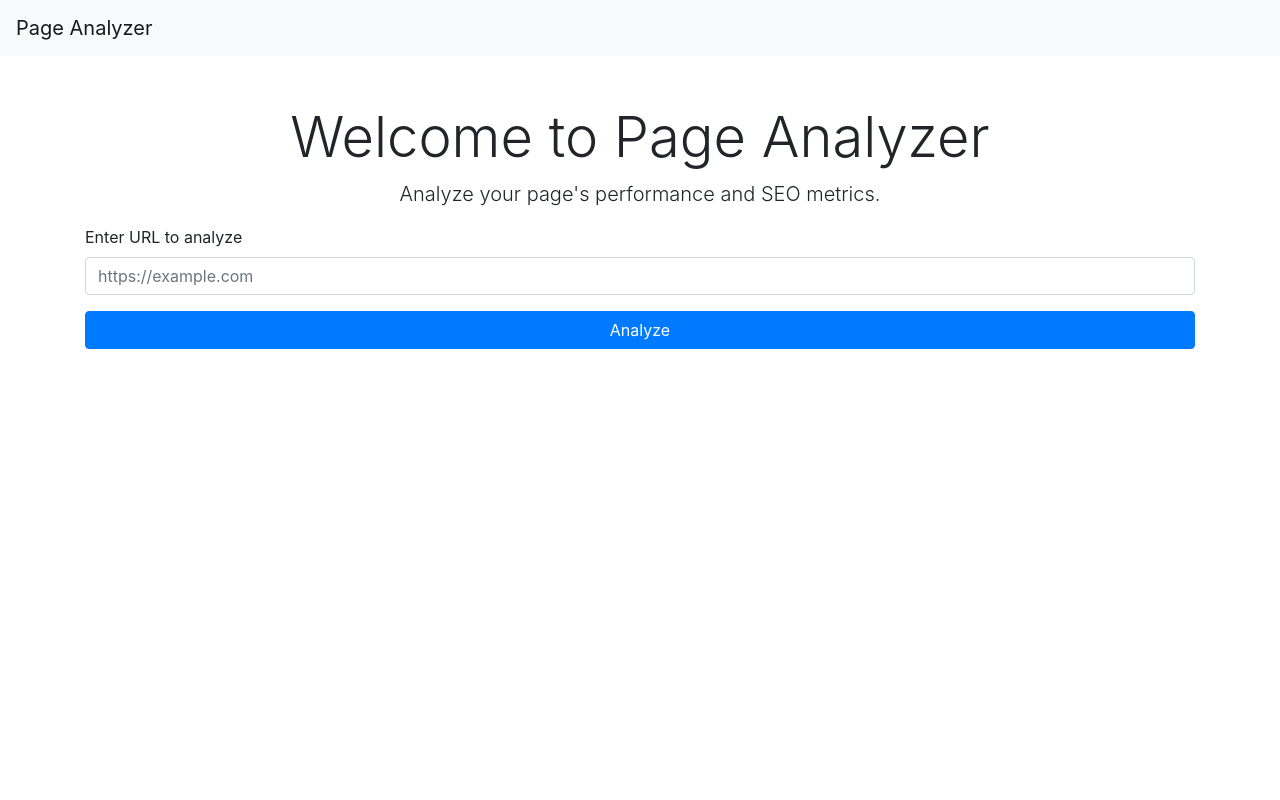
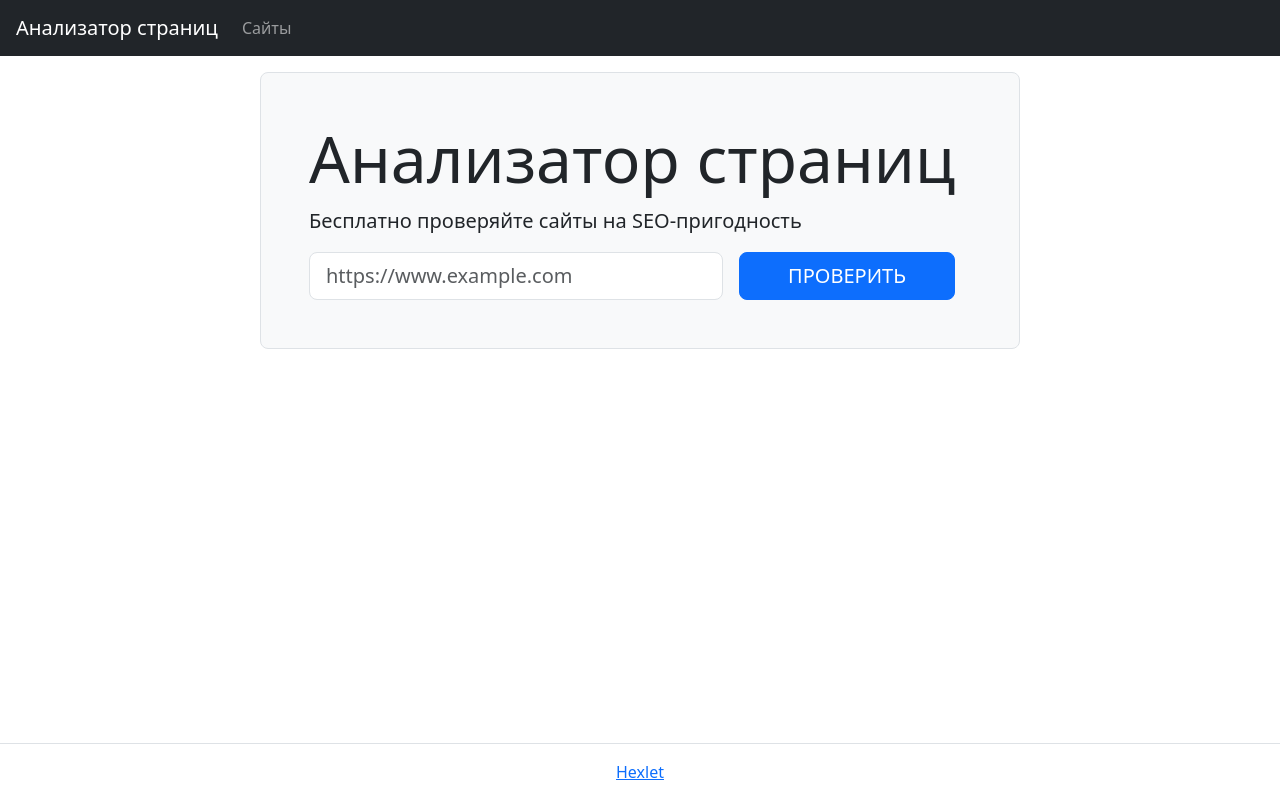
Before and after one commit to LovichLevich/python-project-83, a Flask app: page / in a window 1280 px wide. Run offline with Flask 2, Linux system fonts and the light colour scheme; some libraries are stand-ins or nearby versions.

Commit message:
Added templates

```diff
--- a/page_analyzer/app.py
+++ b/page_analyzer/app.py
@@ -12,5 +12,9 @@ app.config['SECRET_KEY'] = os.getenv('SECRET_KEY')
 def index():
     return render_template('index.html')
 
+@app.route('/urls')
+def urls():
+    return render_template('index_url.html')
+
 if __name__ == '__main__':
     app.run(debug=True)
--- /dev/null
+++ b/page_analyzer/templates/base.html
@@ -0,0 +1,38 @@
+<!DOCTYPE html>
+<html lang="en">
+<head>
+  <meta charset="utf-8">
+  <meta name="viewport" content="width=device-width, initial-scale=1, shrink-to-fit=no">
+  <meta name="description" content="Third project for Hexlet.io">
+  <link href="https://cdn.jsdelivr.net/npm/bootstrap@5.3.3/dist/css/bootstrap.min.css" rel="stylesheet" integrity="sha384-QWTKZyjpPEjISv5WaRU9OFeRpok6YctnYmDr5pNlyT2bRjXh0JMhjY6hW+ALEwIH" crossorigin="anonymous">
+  <title>{% block title %}Анализатор страниц{% endblock %}</title>
+</head>
+<body class="min-vh-100 d-flex flex-column">
+<header class="flex-shrink-0">
+  <nav class="navbar navbar-expand-md navbar-dark bg-dark px-3">
+    <a class="navbar-brand" href="/">Анализатор страниц</a>
+    <div id="navbarNav">
+      <ul class="navbar-nav">
+        <li class="nav-item"><a class="nav-link" href="/urls">Сайты</a></li>
+      </ul>
+    </div>
+  </nav>
+</header>
+
+<main class="flex-grow-1">
+  <div class="container-lg mt-3">
+    {% block main %}{% endblock %}
+  </div>
+</main>
+
+<footer class="border-top py-3 mt-5 flex-shrink-0">
+  <div class="container-lg">
+    <div class="text-center">
+      <a href="https://ru.hexlet.io/" target="_blank">Hexlet</a>
+    </div>
+  </div>
+</footer>
+
+<script src="https://cdn.jsdelivr.net/npm/bootstrap@5.3.3/dist/js/bootstrap.bundle.min.js" integrity="sha384-YvpcrYf0tY3lHB60NNkmXc5s9fDVZLESaAA55NDzOxhy9GkcIdslK1eN7N6jIeHz" crossorigin="anonymous"></script>
+</body>
+</html>
--- a/page_analyzer/templates/index.html
+++ b/page_analyzer/templates/index.html
@@ -1,30 +1,17 @@
-<!DOCTYPE html>
-<html lang="en">
-<head>
-  <meta charset="UTF-8">
-  <meta name="viewport" content="width=device-width, initial-scale=1, shrink-to-fit=no">
-  <title>Page Analyzer</title>
-  <link rel="stylesheet" href="https://maxcdn.bootstrapcdn.com/bootstrap/4.5.2/css/bootstrap.min.css">
-</head>
-<body>
-  <nav class="navbar navbar-expand-lg navbar-light bg-light">
-    <a class="navbar-brand" href="/">Page Analyzer</a>
-  </nav>
+{% extends "base.html" %}
 
-  <div class="container mt-5">
-    <h1 class="display-4 text-center">Welcome to Page Analyzer</h1>
-    <p class="lead text-center">Analyze your page's performance and SEO metrics.</p>
-    <form method="POST" action="/analyze">
-      <div class="form-group">
-        <label for="url">Enter URL to analyze</label>
-        <input type="url" class="form-control" id="url" name="url" placeholder="https://example.com" required>
-      </div>
-      <button type="submit" class="btn btn-primary btn-block">Analyze</button>
+{% block title %}Анализатор страниц - Главная{% endblock %}
+
+{% block main %}
+<div class="row">
+  <div class="col-12 col-md-10 col-lg-8 mx-auto border rounded-3 bg-light p-5">
+    <h1 class="display-3">Анализатор страниц</h1>
+    <p class="lead">Бесплатно проверяйте сайты на SEO-пригодность</p>
+    <form action="/urls" method="post" class="d-flex justify-content-center">
+      <label for="text" class="visually-hidden">Url для проверки</label>
+      <input type="text" name="url" placeholder="https://www.example.com" value="" class="form-control form-control-lg" required="">
+      <input type="submit" class="btn btn-primary btn-lg ms-3 px-5 text-uppercase mx-3" value="Проверить">
     </form>
   </div>
-
-  <script src="https://code.jquery.com/jquery-3.5.1.slim.min.js"></script>
-  <script src="https://cdn.jsdelivr.net/npm/popper.js@1.16.1/dist/umd/popper.min.js"></script>
-  <script src="https://stackpath.bootstrapcdn.com/bootstrap/4.5.2/js/bootstrap.min.js"></script>
-</body>
-</html>
+</div>
+{% endblock %}
```
Also changed, not shown: page_analyzer/templates/index_url.html (added, +29 -0 lines).
